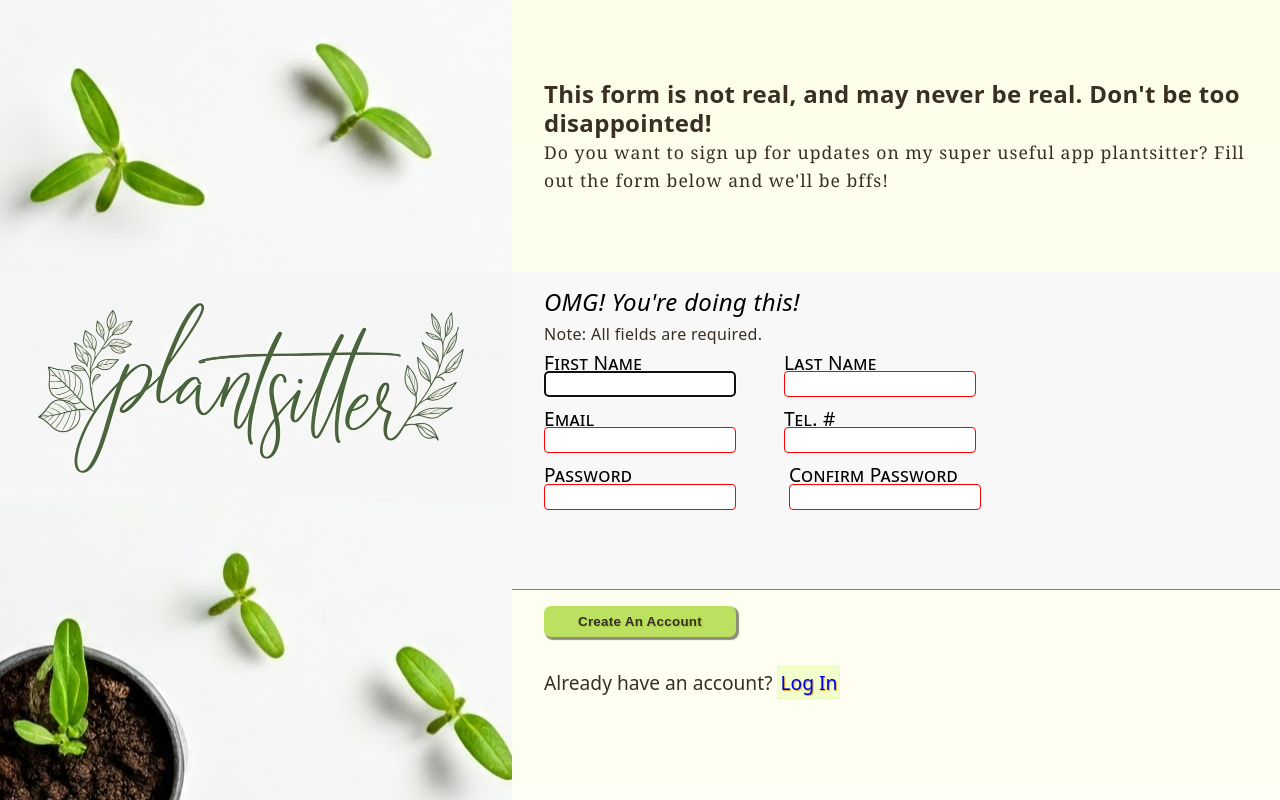
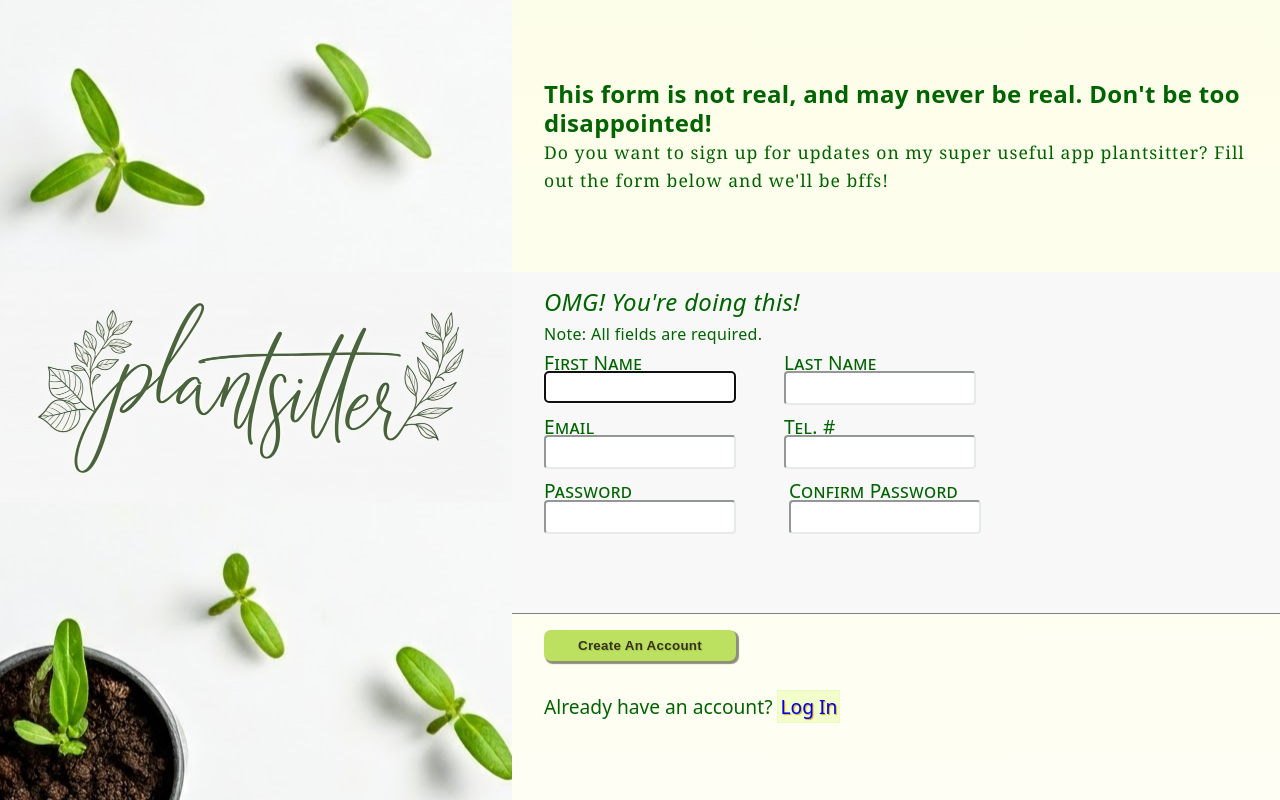
Before and after one commit to hbar1st/TOP-sign-up-form, a plain HTML site: page index.html in a window 1280 px wide. Shown: the top 800 px of the page. Drawn offline with Linux system fonts and the light colour scheme; a web font is replaced by a local one.

Commit message:
match red border to defined red color

```diff
--- a/styles.css
+++ b/styles.css
@@ -41,7 +41,7 @@ body {
     flex-direction: column;
     align-items: flex-start;
     gap: 2rem;
-
+    color: darkgreen;
     letter-spacing: .3px;
     line-height: 1.8rem;
     background: linear-gradient(#fdfee9 0%, #fffef4 100vh);
@@ -53,7 +53,7 @@ body {
     h1,
     h2 {
         max-width: 75ch;
-        color: #392f24;
+        color: darkgreen;
     }
 
     h2 {
@@ -65,7 +65,7 @@ body {
     }
 
     p {
-        color: #392f24;
+        color: darkgreen;
     }
 
 }
@@ -77,6 +77,7 @@ body {
 form {
 
     max-width: 75ch;
+    color: darkgreen;
 
     .row {
         display: flex;
@@ -97,7 +98,7 @@ form {
             }
 
             input {
-                font-size: 1.1;
+                font-size: 1.1rem;
                 padding: 3px;
                 border-radius: 4px;
                 width: 12rem;
@@ -155,16 +156,16 @@ form {
     }
 }
 
-.row .field input:focus {
-    border: 1px solid blue;
+.row .field input:focus, input:active {
+    border: 1px solid rgb(108, 221, 16);
 }
 
 
 .field input:invalid {
-    border: 1px solid red;
+    border: 1px solid: #e61a1a;
 }
 
-button:hover:not(.off) {
+button:hover:not(.off), button:focus {
     outline: 2px solid darkgreen;
     color: white;
     text-shadow: none;
```
